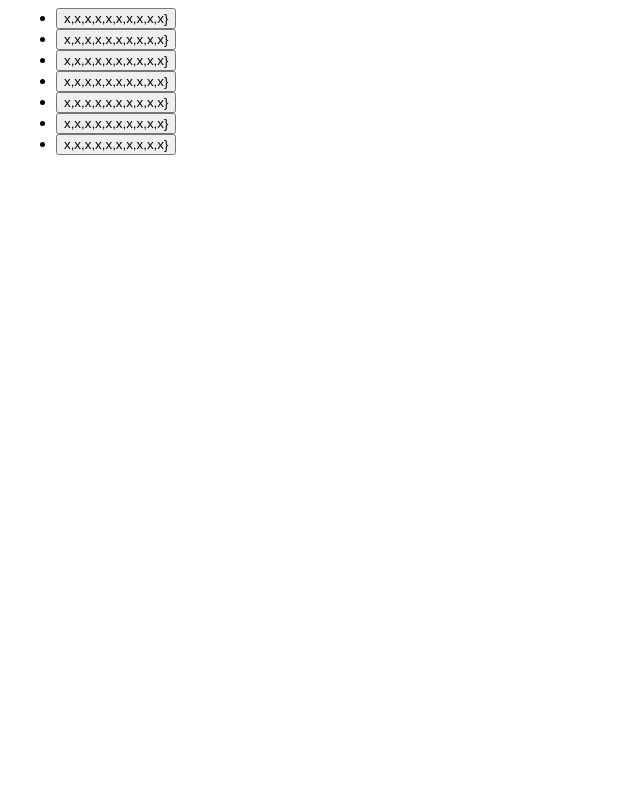
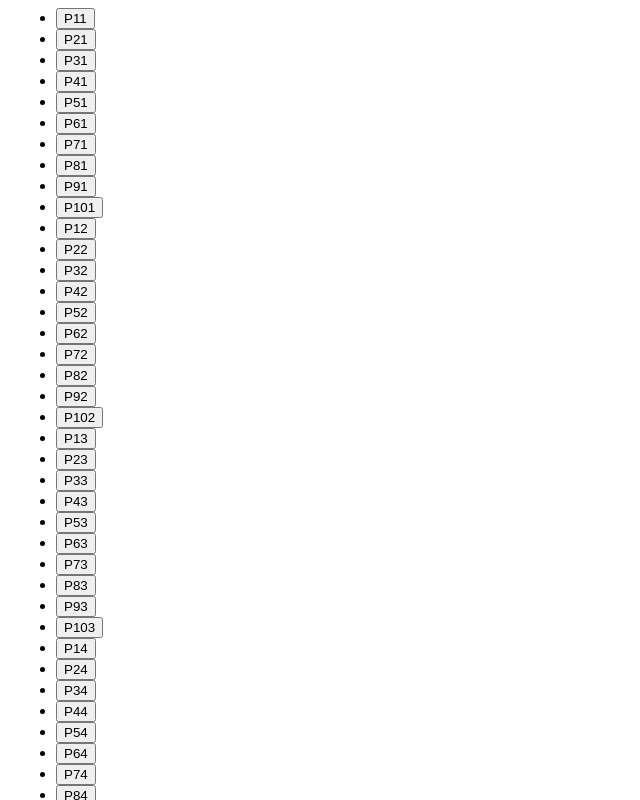
Before and after one commit to lacaprinamini/projssw, an Angular app: page / in a window 1280 px wide. Shown: the top 800 px of the page, without its empty margins (0-640 px from the left). Built offline with nearby package versions, Linux system fonts and the light colour scheme.

Commit message:
2 files modified

```diff
--- a/src/app/app.component.html
+++ b/src/app/app.component.html
@@ -3,7 +3,7 @@
 
   <ul>
     <li *ngFor='let posto of platea' >
-      <button >{{posto}}}</button>
+      <button >{{posto}}</button>
     </li>
   </ul>
 </body>
--- a/src/app/app.component.ts
+++ b/src/app/app.component.ts
@@ -9,20 +9,27 @@ import { Component, VERSION } from '@angular/core';
   styleUrls: [ './app.component.css' ]
 })
 export class AppComponent  {
-  platea: Array<any>;
+  platea: Array<string>;
 
   constructor(){
 
     const nfilePlatea = 7;
     const npostiPlatea = 10;
+    const array=[];
+    this.platea= array;
 
-    this.platea= Array(nfilePlatea).fill("").map(() => Array(npostiPlatea).fill("x"));
+    const plateaPosti= Array(nfilePlatea).fill("").map(() => Array(npostiPlatea).fill("x"));
 
+   plateaPosti.map((fila, i) => {
+      var p = fila.map((nome, j) => {
 
+          const posto="P"+(j+1)+(i+1);
+           array.push(posto);
 
+      });
 
+    });
 
   }
 
-
 }
```
